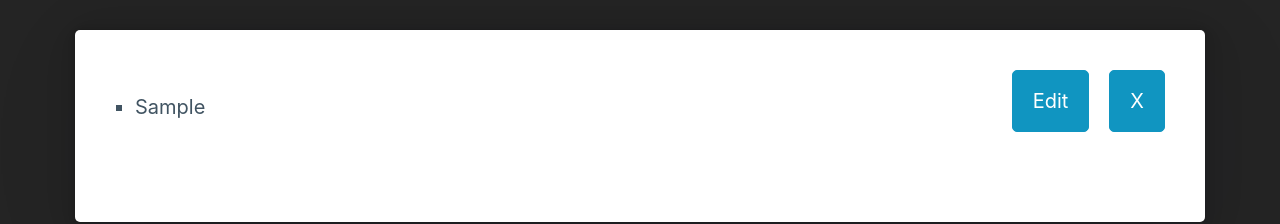
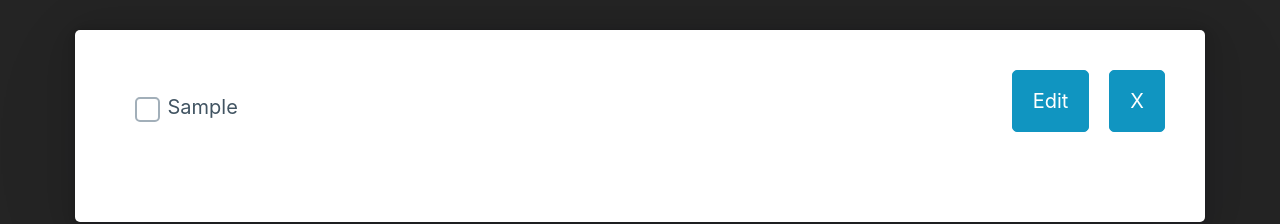
Before and after one commit to m2paulc/react-todo-list, a React (Vite) app: page / in a window 1280 px wide. Both pictures are taken after typing "Sample" into the empty fields and a click on the button "Add New Todo". Shown: the part 314-538 px from the top of the page. Built offline with nearby package versions, Linux system fonts and the light colour scheme.

Commit message:
added edit functionality on todo component

```diff
--- a/src/components/NewTodoForm.jsx
+++ b/src/components/NewTodoForm.jsx
@@ -5,7 +5,7 @@ import { v4 as uuidv4 } from 'uuid';
 export default class NewTodoForm extends Component {
   constructor(props) {
     super(props);
-    this.state = { task: '', id: '' };
+    this.state = { task: '', id: '', completed: false };
     this.handleChange = this.handleChange.bind(this);
     this.handleSubmit = this.handleSubmit.bind(this);
   }
--- a/src/components/Todo.jsx
+++ b/src/components/Todo.jsx
@@ -6,12 +6,14 @@ export default class Todo extends Component {
     super(props);
     this.state = {
       isEditing: false,
-      task: this.props.task
+      task: this.props.task,
+      completed: this.props.completed
     };
     this.handleRemoveTodo = this.handleRemoveTodo.bind(this);
     this.toggleForm = this.toggleForm.bind(this);
     this.handleUpdate = this.handleUpdate.bind(this);
     this.handleInputUpdate = this.handleInputUpdate.bind(this);
+    this.handleCompletion = this.handleCompletion.bind(this);
   }
   handleRemoveTodo() {
     this.props.removeTodo(this.props.id);
@@ -25,7 +27,11 @@ export default class Todo extends Component {
     this.setState({ isEditing: false });
   }
   handleInputUpdate(event) {
-    this.setState({ [event.target.name]: event.target.value });
+    this.setState({ task: event.target.value });
+  }
+  handleCompletion(event) {
+    this.props.toggleTodo(this.props.id);
+    this.setState({ completed: event.target.checked });
   }
 
   render() {
@@ -34,15 +40,22 @@ export default class Todo extends Component {
       result = (
         <div>
           <form onSubmit={ this.handleUpdate }>
-            <input type='text' name='task' value={ this.state.task } onChange={ this.handleInputUpdate } />
+            <input
+              type='text'
+              name='task'
+              value={ this.state.task }
+              onChange={ this.handleInputUpdate } />
             <button>Save</button>
           </form>
         </div>
       );
     } else {
       result = (
-        <div className='todo-list'>
-          <li>{ this.props.task }</li>
+        <div className='todo-list-container'>
+          <div className='todo-list'>
+            <input type='checkbox' name='completed' checked={ this.state.completed } onChange={ this.handleCompletion } />
+            <li className={ this.props.completed ? 'completed' : '' }>{ this.props.task }</li>
+          </div>
           <div className='todo-list-buttons'>
             <button onClick={ this.toggleForm }>Edit</button>
             <button onClick={ this.handleRemoveTodo }>X</button>
@@ -59,6 +72,8 @@ export default class Todo extends Component {
 Todo.propTypes = {
   task: PropTypes.string,
   id: PropTypes.string,
+  completed: PropTypes.bool,
   removeTodo: PropTypes.func,
-  updateTodo: PropTypes.func
+  updateTodo: PropTypes.func,
+  toggleTodo: PropTypes.func
 };
--- a/src/components/TodoList.jsx
+++ b/src/components/TodoList.jsx
@@ -10,6 +10,7 @@ export default class TodoList extends Component {
     this.addNewTodo = this.addNewTodo.bind(this);
     this.removeTodo = this.removeTodo.bind(this);
     this.updateTodo = this.updateTodo.bind(this);
+    this.toggleCompletion = this.toggleCompletion.bind(this);
   }
   addNewTodo(newTodo) {
     this.setState((state) => ({
@@ -30,9 +31,25 @@ export default class TodoList extends Component {
     });
     this.setState({ todos: updatedTodos });
   }
+  toggleCompletion(id) {
+    const updatedTodos = this.state.todos.map(todo => {
+      if (todo.id === id) {
+        return { ...todo, completed: !todo.completed };
+      }
+      return todo;
+    });
+    this.setState({ todos: updatedTodos });
+  }
   render() {
     const renderTodos = this.state.todos.map(todo => (
-      <Todo key={ todo.id } id={ todo.id } task={ todo.task } removeTodo={ this.removeTodo } updateTodo={ this.updateTodo } />
+      <Todo
+        key={ todo.id }
+        id={ todo.id }
+        task={ todo.task }
+        completed={ todo.completed }
+        removeTodo={ this.removeTodo }
+        updateTodo={ this.updateTodo }
+        toggleTodo={ this.toggleCompletion } />
     ));
     return (
       <div>
--- a/src/index.css
+++ b/src/index.css
@@ -14,7 +14,7 @@
   -webkit-text-size-adjust: 100%;
 }
 
-.todo-list {
+.todo-list-container {
   display: flex;
   flex-wrap: nowrap;
   flex-direction: row;
@@ -22,13 +22,17 @@
   align-items: center;
 }
 
-.todo-list-buttons {
+.todo-list-buttons,
+.todo-list {
   display: flex;
   flex-wrap: nowrap;
   flex-direction: row;
   align-items: center;
 }
 
+.todo-list li {
+  list-style: none;
+}
 
 .todo-list-buttons button {
   width: min-content;
@@ -37,3 +41,8 @@
 .todo-list-buttons button:first-child {
   margin-right: 1rem;
 }
+
+.completed {
+  color: lightslategray;
+  text-decoration: line-through;
+}
```
